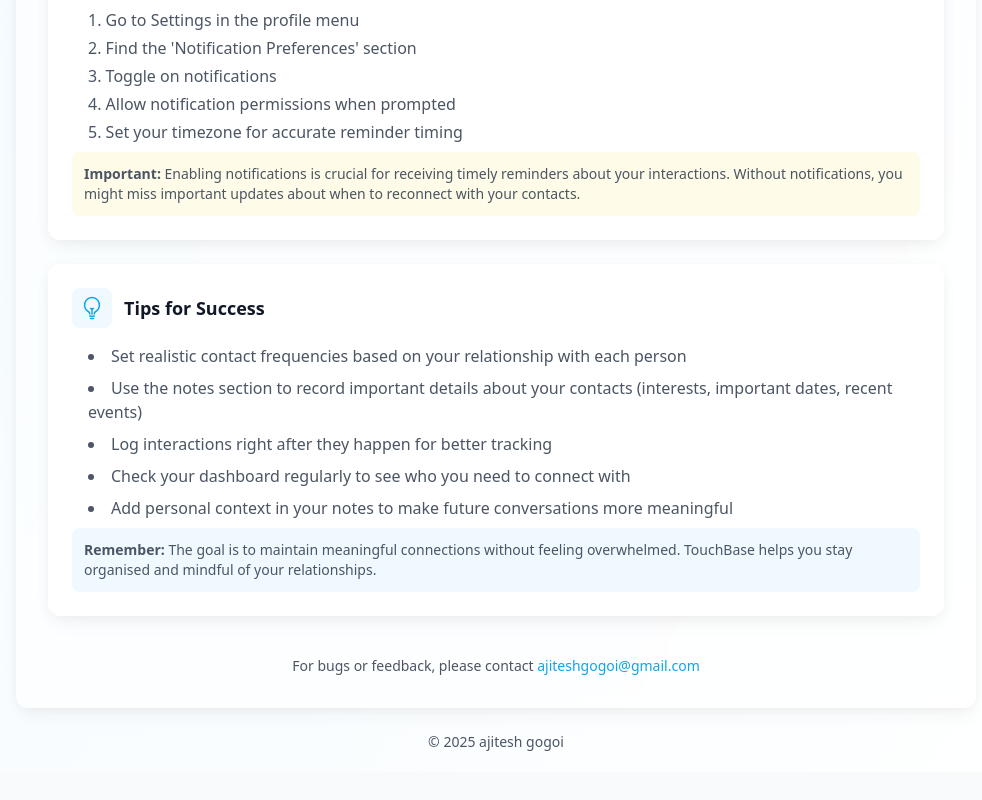
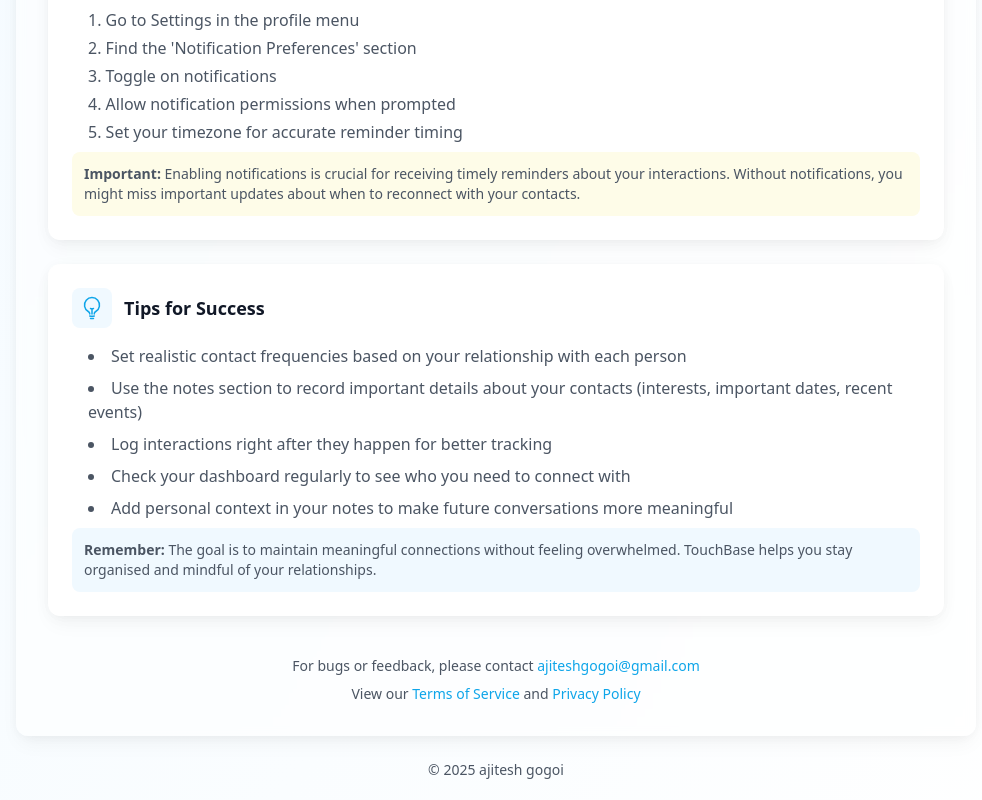
Before and after one commit to ajiteshgogoi/touchbase, a React (Vite) app: page /help in a window 1280 px wide. Shown: the part 1368-2168 px from the top of the page, without its empty margins (144-1126 px from the left). Before the commit the page ends 2140 px from the top, so only its background shows below. Built offline with nearby package versions, Linux system fonts and the light colour scheme; no server answers; the database is empty; sample sign-in values are in the browser's storage.

Commit message:
Fix terms and privacy formating

```diff
--- a/src/pages/Help.tsx
+++ b/src/pages/Help.tsx
@@ -170,8 +170,16 @@ export const Help = () => {
         </div>
 
         {/* Footer */}
-        <div className="text-center text-sm text-gray-600 pt-4">
-          For bugs or feedback, please contact <a href="mailto:ajiteshgogoi@gmail.com" className="text-primary-500 hover:text-primary-600">ajiteshgogoi@gmail.com</a>
+        <div className="text-center text-sm text-gray-600 pt-4 space-y-2">
+          <div>
+            For bugs or feedback, please contact <a href="mailto:ajiteshgogoi@gmail.com" className="text-primary-500 hover:text-primary-600">ajiteshgogoi@gmail.com</a>
+          </div>
+          <div>
+            View our{' '}
+            <a href="/terms" className="text-primary-500 hover:text-primary-600">Terms of Service</a>
+            {' '}and{' '}
+            <a href="/privacy" className="text-primary-500 hover:text-primary-600">Privacy Policy</a>
+          </div>
         </div>
       </div>
     </div>
--- a/src/pages/Privacy.tsx
+++ b/src/pages/Privacy.tsx
@@ -1,4 +1,11 @@
+import { useEffect } from 'react';
+
 export const Privacy = () => {
+  useEffect(() => {
+    // Scroll to top when component mounts
+    window.scrollTo(0, 0);
+  }, []);
+
   return (
     <div className="container mx-auto px-4 py-8 max-w-4xl">
       <h1 className="text-3xl font-bold mb-8">Privacy Policy</h1>
--- a/src/pages/Terms.tsx
+++ b/src/pages/Terms.tsx
@@ -1,4 +1,11 @@
+import { useEffect } from 'react';
+
 export const Terms = () => {
+  useEffect(() => {
+    // Scroll to top when component mounts
+    window.scrollTo(0, 0);
+  }, []);
+
   return (
     <div className="container mx-auto px-4 py-8 max-w-4xl">
       <h1 className="text-3xl font-bold mb-8">Terms of Service</h1>
```
